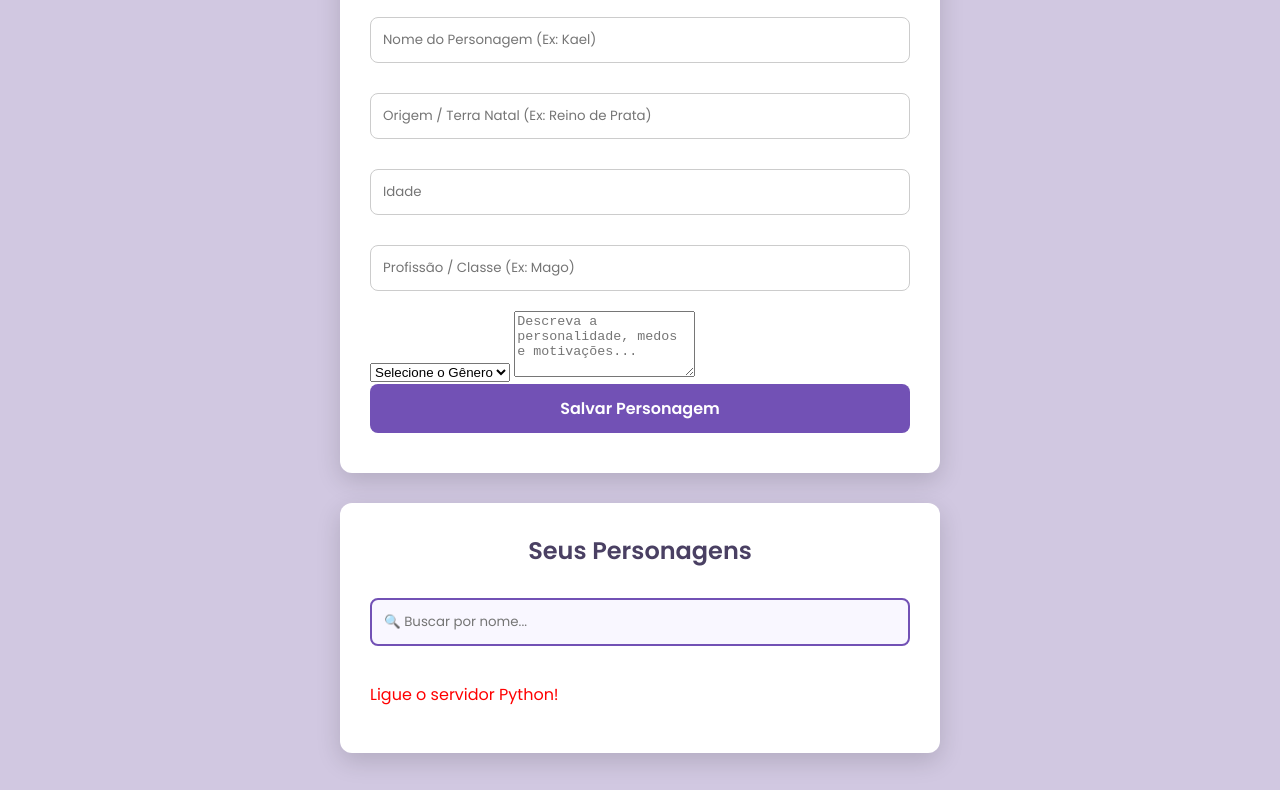
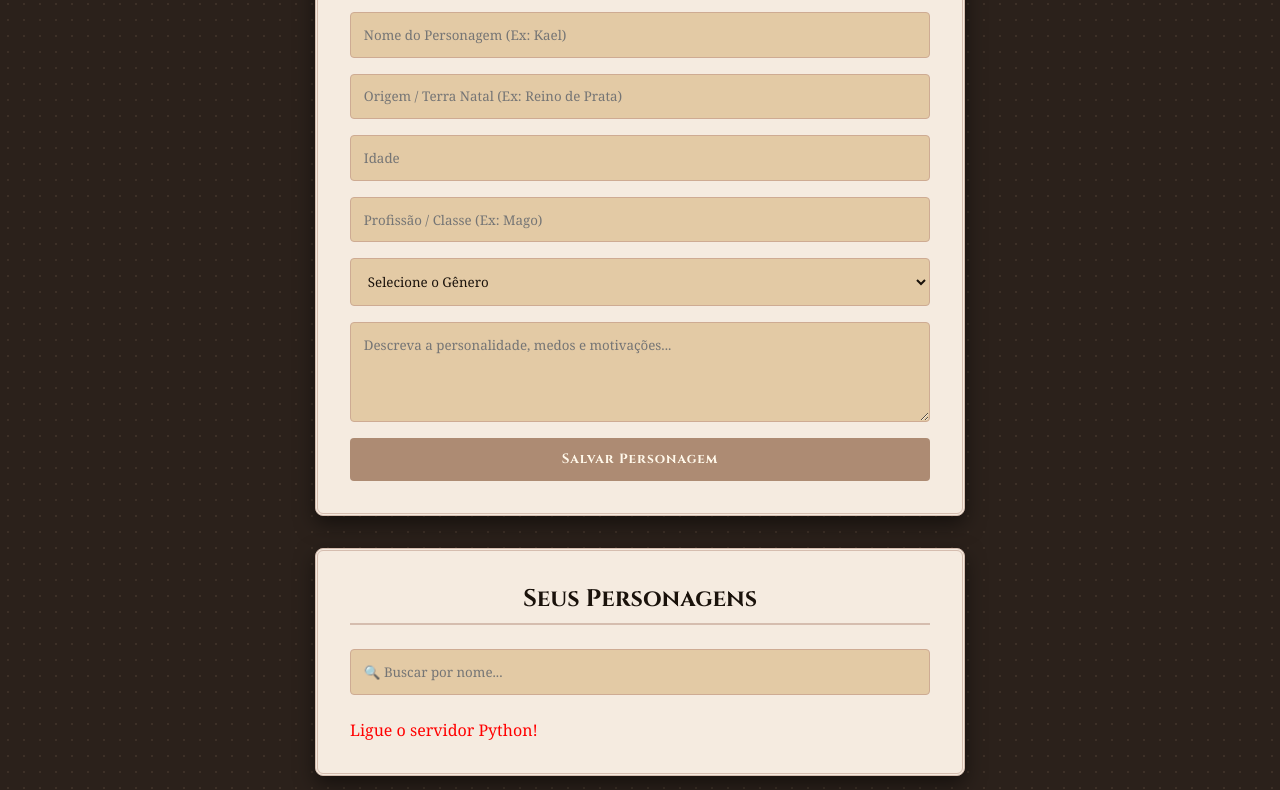
Before and after one commit to AnaQuezia-yay/CRUD-de-personagens, a plain HTML site: page index.html in a window 1280 px wide. Shown: the part 132-922 px from the top of the page. Drawn offline with Linux system fonts and the light colour scheme; no server answers; a web font is replaced by a local one.

Commit message:
renovando o css

```diff
--- a/style.css
+++ b/style.css
@@ -1,45 +1,128 @@
-@import url('https://fonts.googleapis.com/css2?family=Poppins:wght@400;600&display=swap');
+@import url('https://fonts.googleapis.com/css2?family=Cinzel:wght@600;700&family=Metamorphous&display=swap');
+
+* {
+    box-sizing: border-box;
+    margin: 0;
+    padding: 0;
+}
 
 body {
-    font-family: 'Poppins', sans-serif;
-    background-color: #d1c8e1; /* O fundo roxo que você colocou */
-    color: #333; display: flex; flex-direction: column; align-items: center;
-    padding: 40px 20px; margin: 0;
+    background-color: #2B211B;
+    background-image: radial-gradient(#3D3027 1px, transparent 0);
+    background-size: 16px 16px;
+    color: #3C2A21;
+    font-family: 'Georgia', serif;
+    padding: 2rem 1rem;
+    display: flex;
+    flex-direction: column;
+    align-items: center;
+    gap: 2rem;
 }
 
 .container {
-    background-color: #ffffff; width: 100%; max-width: 600px;
-    padding: 30px; border-radius: 12px; margin-bottom: 30px;
-    box-shadow: 0 8px 24px rgba(0,0,0,0.15); /* Cria um destaque */
-    box-sizing: border-box;
+    background-color: #F5EBE0;
+    border: 3px double #D5BDAF;
+    border-radius: 8px;
+    padding: 2rem;
+    width: 100%;
+    max-width: 650px;
+    box-shadow: 0 8px 20px rgba(0, 0, 0, 0.5);
 }
 
-h1, h2 { text-align: center; color: #4a4063; margin-top: 0; }
+h1, h2 {
+    font-family: 'Cinzel', serif;
+    color: #1A120B;
+    text-align: center;
+    margin-bottom: 1.5rem;
+    border-bottom: 2px solid #D5BDAF;
+    padding-bottom: 0.5rem;
+}
 
-input {
-    width: 100%; padding: 12px; margin: 10px 0 20px 0;
-    border: 1px solid #ccc; border-radius: 8px; box-sizing: border-box;
-    font-family: 'Poppins', sans-serif; outline: none;
+form {
+    display: flex;
+    flex-direction: column;
+    gap: 1rem;
 }
-input:focus { border-color: #7251b5; }
 
-#pesquisa { border: 2px solid #7251b5; background-color: #f9f7ff; }
+input, select, textarea {
+    background-color: #E3CAA5;
+    border: 1px solid #CEAB93;
+    border-radius: 4px;
+    padding: 0.8rem;
+    color: #1A120B;
+    font-family: 'Georgia', serif;
+    outline: none;
+}
+
+input:focus, select:focus, textarea:focus {
+    border-color: #AD8B73;
+    background-color: #FFF8EA;
+}
 
 button {
-    width: 100%; padding: 12px; font-weight: 600; font-size: 16px;
-    border: none; border-radius: 8px; cursor: pointer;
-    background-color: #7251b5; color: white; margin-bottom: 10px;
-    font-family: 'Poppins', sans-serif; transition: 0.2s;
+    cursor: pointer;
+    border: none;
+    padding: 0.8rem;
+    border-radius: 4px;
+    font-family: 'Cinzel', serif;
+    font-weight: 700;
+    letter-spacing: 1px;
 }
-button:hover { background-color: #5d4296; }
-.btn-cancelar { background-color: #6c757d; display: none; }
+
+#btnSalvar {
+    background-color: #AD8B73;
+    color: #FFF8EA;
+}
+
+#btnSalvar:hover {
+    background-color: #93765D;
+}
+
+.btn-cancelar {
+    background-color: transparent;
+    color: #783D19;
+    border: 1px solid #CEAB93;
+    display: none;
+}
+
+#pesquisa {
+    width: 100%;
+    margin-bottom: 1.5rem;
+}
+
+#listaPersonagens {
+    display: flex;
+    flex-direction: column;
+    gap: 1rem;
+}
 
 .filme-item {
-    background: #f9f9f9; padding: 15px 20px; margin-bottom: 12px;
-    border-radius: 8px; border-left: 5px solid #7251b5;
-    display: flex; justify-content: space-between; align-items: center;
+    background-color: #E3CAA5;
+    border: 1px dashed #AD8B73;
+    border-radius: 6px;
+    padding: 1rem;
+    display: flex;
+    justify-content: space-between;
+    align-items: center;
 }
-.acoes { display: flex; gap: 10px; }
-.acoes button { padding: 8px 12px; font-size: 14px; width: auto; margin: 0; }
-.btn-editar { background-color: #ffc107; color: #333; }
-.btn-excluir { background-color: #ff4d4d; color: white; }
+
+.filme-item strong {
+    font-family: 'Cinzel', serif;
+    font-size: 1.1rem;
+    color: #1A120B;
+}
+
+.acoes {
+    display: flex;
+    gap: 0.5rem;
+}
+
+.btn-editar {
+    background-color: #806248;
+    color: white;
+}
+
+.btn-excluir {
+    background-color: #783D19;
+    color: white;
+}
```
